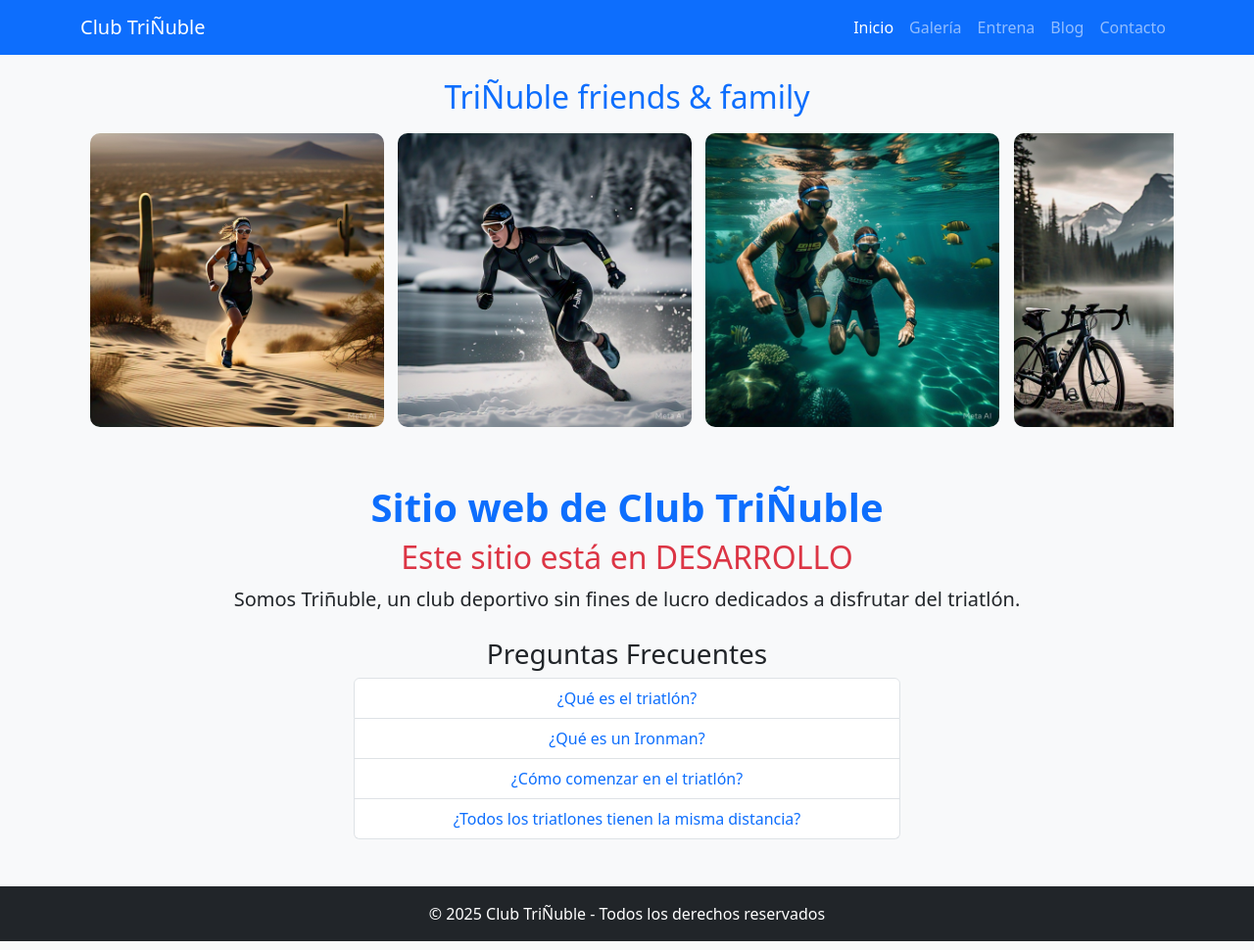
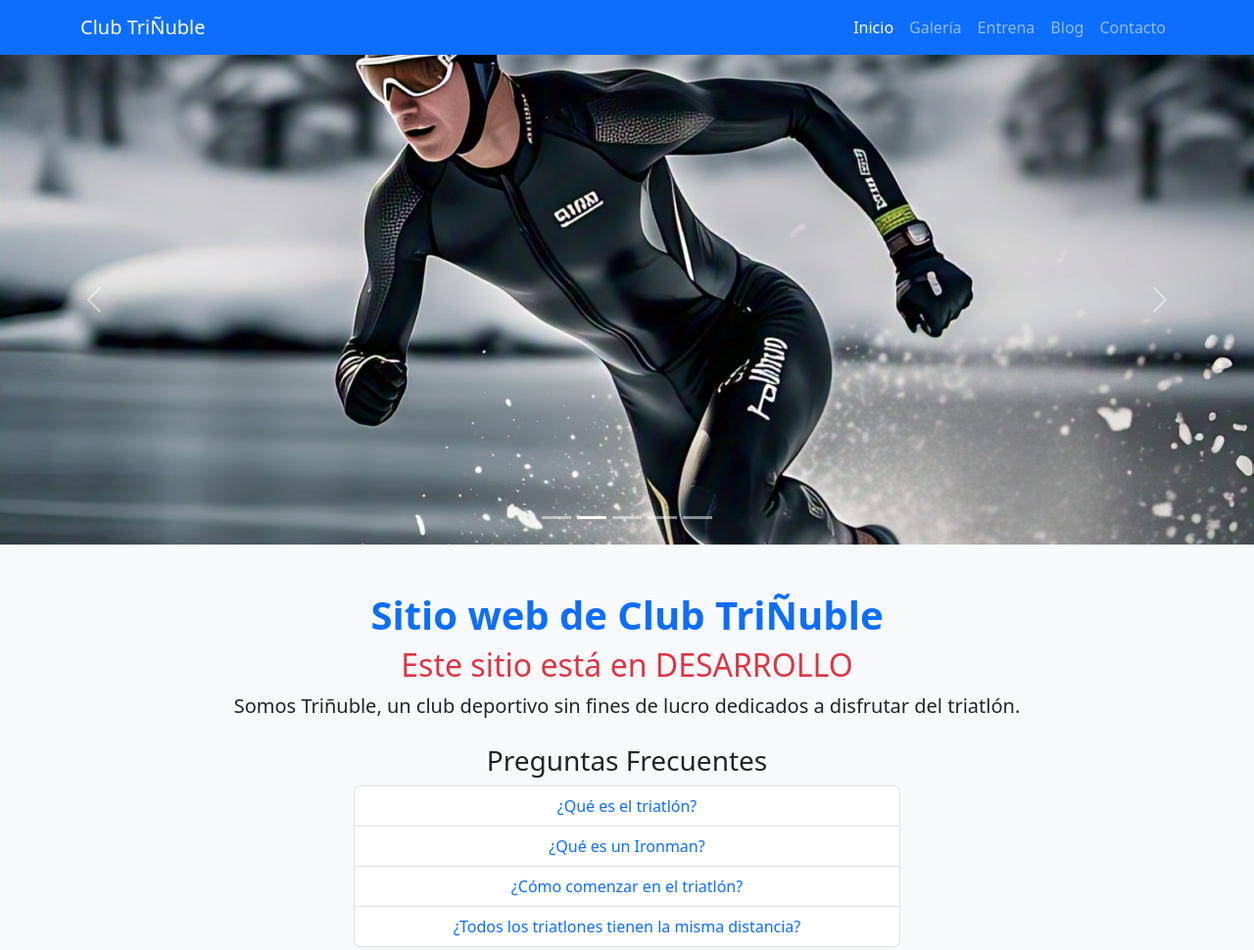
Before and after one commit to Helmutdo/trinuble-site, a plain HTML site: page index.html in a window 1280 px wide. Shown: the top 970 px of the page at 98% size. Drawn offline with nearby package versions, Linux system fonts and the light colour scheme.

Commit message:
update index banner

```diff
--- a/index.html
+++ b/index.html
@@ -4,6 +4,8 @@
 <head>
     <meta charset="UTF-8">
     <meta name="viewport" content="width=device-width, initial-scale=1.0">
+    <meta name="description" content="Club TriÑuble: Un club deportivo sin fines de lucro dedicado al triatlón.">
+    <meta name="author" content="Club TriÑuble">
     <title>Trinuble-site</title>
 
     <!-- Bootstrap CSS -->
@@ -23,6 +25,19 @@
             margin-right: 10px;
             border-radius: 10px;
         }
+
+        /* Estilos del carrusel */
+        .carousel {
+            max-width: 100%;
+            margin: auto;
+        }
+
+        .carousel-img {
+            height: 500px;
+            max-height: 500px;
+            object-fit: cover;
+            /* Asegura que las imágenes cubran sin deformarse */
+        }
     </style>
 </head>
 
@@ -32,7 +47,8 @@
     <nav class="navbar navbar-expand-lg navbar-dark bg-primary">
         <div class="container">
             <a class="navbar-brand" href="index.html">Club TriÑuble</a>
-            <button class="navbar-toggler" type="button" data-bs-toggle="collapse" data-bs-target="#navbarNav">
+            <button class="navbar-toggler" type="button" data-bs-toggle="collapse" data-bs-target="#navbarNav"
+                aria-controls="navbarNav" aria-expanded="false" aria-label="Toggle navigation">
                 <span class="navbar-toggler-icon"></span>
             </button>
             <div class="collapse navbar-collapse" id="navbarNav">
@@ -47,15 +63,43 @@
         </div>
     </nav>
 
-    <!-- Sección de imágenes con scroll horizontal -->
-    <div class="container mt-4">
-        <h2 class="text-center text-primary">TriÑuble friends & family</h2>
-        <div class="scroll-container">
-            <img src="img/triatleta_desierto.jpeg" alt="Triatlón 1">
-            <img src="img/triatleta_nieve.jpeg" alt="Triatlón 2">
-            <img src="img/triatlon_agua.jpeg" alt="Triatlón 3">
-            <img src="img/triatlon_bosque.jpeg" alt="Triatlón 4">
-            <img src="img/triatlon_espacio.jpeg" alt="Triatlón 5">
+    <!-- Carrusel de imágenes tipo banner -->
+    <div id="carouselTriatlon" class="carousel slide carousel-fade" data-bs-ride="carousel" data-bs-interval="3000">
+        <div class="carousel-inner">
+            <div class="carousel-item active">
+                <img src="img/triatleta_desierto.jpeg" class="d-block w-100 carousel-img" alt="Triatleta corriendo en el desierto">
+            </div>
+            <div class="carousel-item">
+                <img src="img/triatleta_nieve.jpeg" class="d-block w-100 carousel-img" alt="Triatleta compitiendo en la nieve">
+            </div>
+            <div class="carousel-item">
+                <img src="img/triatlon_agua.jpeg" class="d-block w-100 carousel-img" alt="Triatleta nadando en aguas abiertas">
+            </div>
+            <div class="carousel-item">
+                <img src="img/triatlon_bosque.jpeg" class="d-block w-100 carousel-img" alt="Triatlón en un entorno boscoso">
+            </div>
+            <div class="carousel-item">
+                <img src="img/triatlon_espacio.jpeg" class="d-block w-100 carousel-img" alt="Triatlón con un fondo espacial">
+            </div>
+        </div>
+
+        <!-- Controles -->
+        <button class="carousel-control-prev" type="button" data-bs-target="#carouselTriatlon" data-bs-slide="prev">
+            <span class="carousel-control-prev-icon" aria-hidden="true"></span>
+            <span class="visually-hidden">Anterior</span>
+        </button>
+        <button class="carousel-control-next" type="button" data-bs-target="#carouselTriatlon" data-bs-slide="next">
+            <span class="carousel-control-next-icon" aria-hidden="true"></span>
+            <span class="visually-hidden">Siguiente</span>
+        </button>
+
+        <!-- Indicadores -->
+        <div class="carousel-indicators">
+            <button type="button" data-bs-target="#carouselTriatlon" data-bs-slide-to="0" class="active" aria-label="Slide 1"></button>
+            <button type="button" data-bs-target="#carouselTriatlon" data-bs-slide-to="1" aria-label="Slide 2"></button>
+            <button type="button" data-bs-target="#carouselTriatlon" data-bs-slide-to="2" aria-label="Slide 3"></button>
+            <button type="button" data-bs-target="#carouselTriatlon" data-bs-slide-to="3" aria-label="Slide 4"></button>
+            <button type="button" data-bs-target="#carouselTriatlon" data-bs-slide-to="4" aria-label="Slide 5"></button>
         </div>
     </div>
 
@@ -79,6 +123,9 @@
         &copy; 2025 Club TriÑuble - Todos los derechos reservados
     </footer>
 
+    <!-- Bootstrap JS -->
+    <script src="https://cdn.jsdelivr.net/npm/bootstrap@5.3.3/dist/js/bootstrap.bundle.min.js"></script>
+
 </body>
 
 </html>
```
Also changed, not shown: blog.html (+4 -4 lines).
